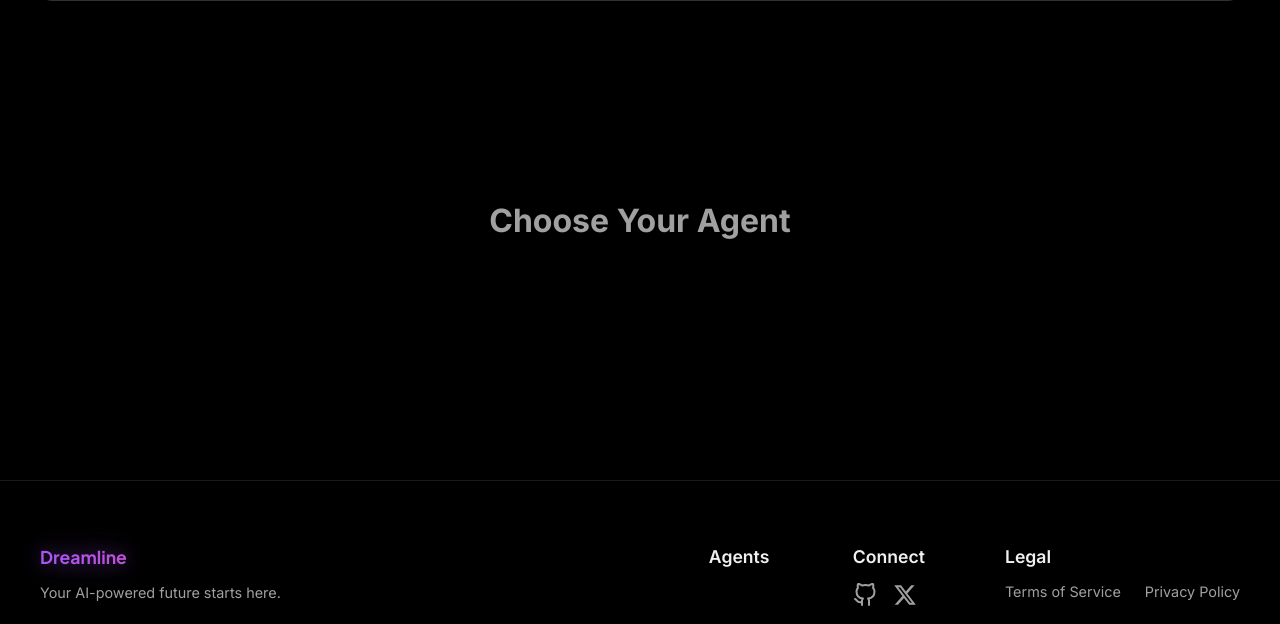
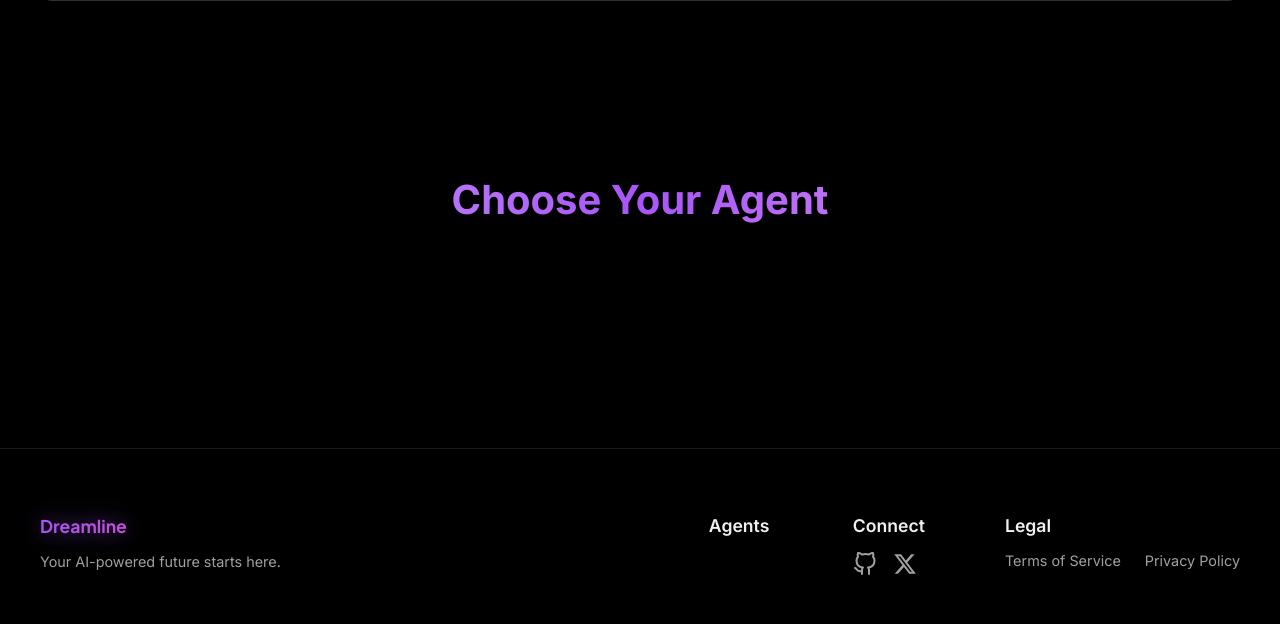
Before and after one commit to Jenith2109/DreamLine, a Flask app: template templates/landing.html in a window 1280 px wide. Shown: the part 1266-1890 px from the top of the page. Run offline with Flask 3, Linux system fonts and the light colour scheme; the template is opened without the code that fills it, so the values that code supplies are empty; the visitor is signed in with stand-in values (Sample User, id 1).

Commit message:
Refine custom agent card: remove emoji and unify button sizes

```diff
--- a/templates/landing.html
+++ b/templates/landing.html
@@ -249,15 +249,17 @@
         }
 
         .agent-showcase {
-            padding: 6rem 0;
+            padding: 4rem 0;
         }
 
         .agent-showcase h2 {
             text-align: center;
-            font-size: 2rem;
-            font-weight: 700;
-            margin-bottom: 3rem;
-            color: var(--text-secondary);
+            font-size: 2.5rem;
+            font-weight: 800;
+            margin-bottom: 4rem;
+            background: linear-gradient(90deg, #d8b4fe, #a855f7, #f0abfc);
+            -webkit-background-clip: text;
+            -webkit-text-fill-color: transparent;
         }
 
         .agent-grid {
@@ -353,9 +355,8 @@
         .edit-btn, .delete-btn {
             background: rgba(255, 255, 255, 0.05);
             border: 1px solid rgba(255, 255, 255, 0.1);
-            font-size: 1rem;
             cursor: pointer;
-            padding: 0.6rem;
+            padding: 0;
             border-radius: 8px;
             transition: all 0.2s ease;
             text-decoration: none;
@@ -363,8 +364,8 @@
             align-items: center;
             justify-content: center;
             color: var(--text-secondary);
-            min-width: 36px;
-            height: 36px;
+            width: 38px;
+            height: 38px;
         }
 
         .edit-btn:hover {
@@ -605,7 +606,7 @@
                             {% if agent_key == 'custom' %}
                                 <a href="{{ url_for('custom_agent') }}" class="agent-card scroll-animate custom-card">
                                     <div>
-                                        <div class="agent-name">+ {{ agent_info.name }}</div>
+                                        <div class="agent-name">{{ agent_info.name }}</div>
                                         <p class="agent-description">{{ agent_info.description }}</p>
                                     </div>
                                     <div class="arrow">→</div>
@@ -614,7 +615,7 @@
                                 <div class="agent-card scroll-animate premium-card">
                                     <div class="agent-card-content">
                                         <div>
-                                            <div class="agent-name">✨ {{ agent_info.name }}</div>
+                                            <div class="agent-name">{{ agent_info.name }}</div>
                                             <p class="agent-description">{{ agent_info.description }}</p>
                                         </div>
                                         <div class="agent-actions">
```
